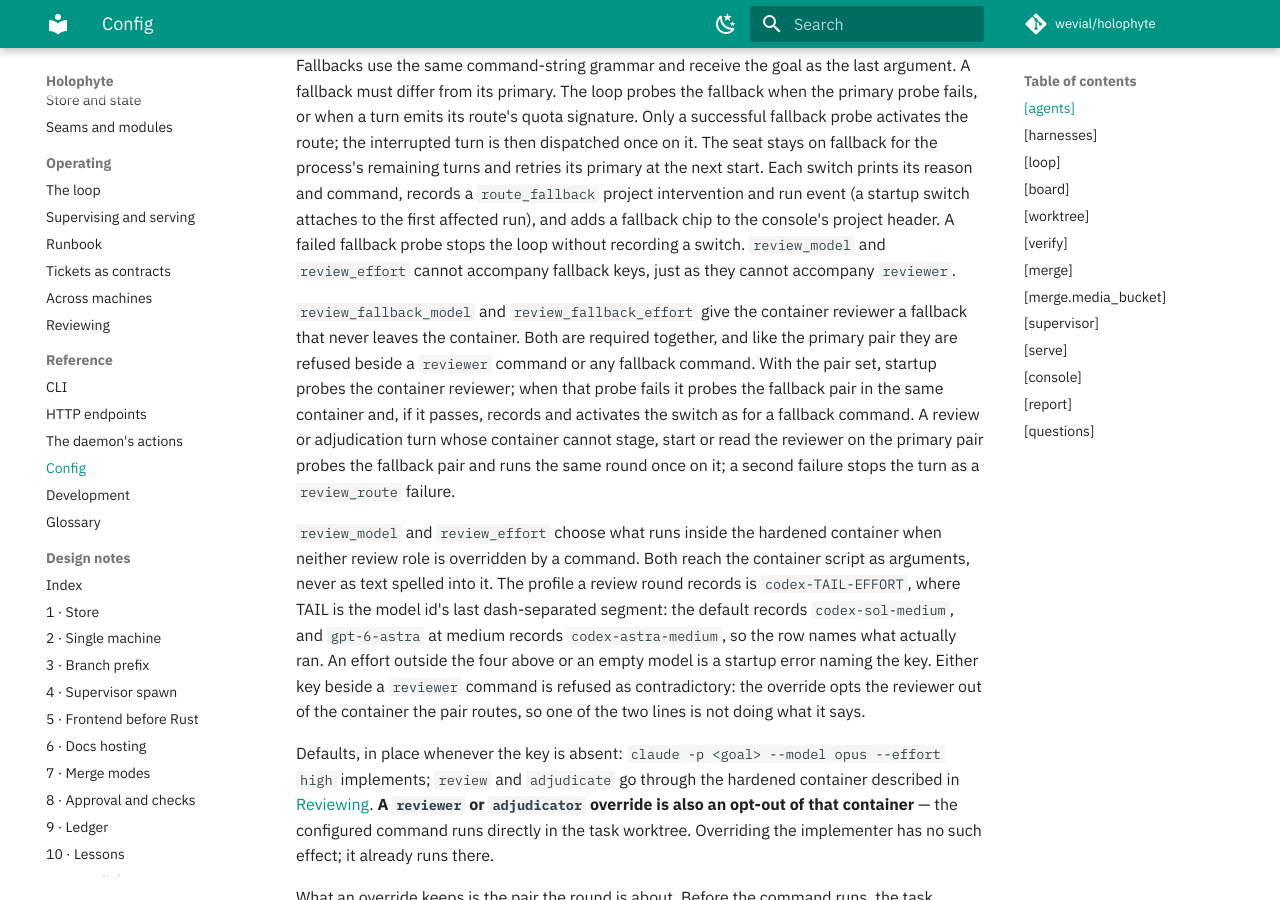
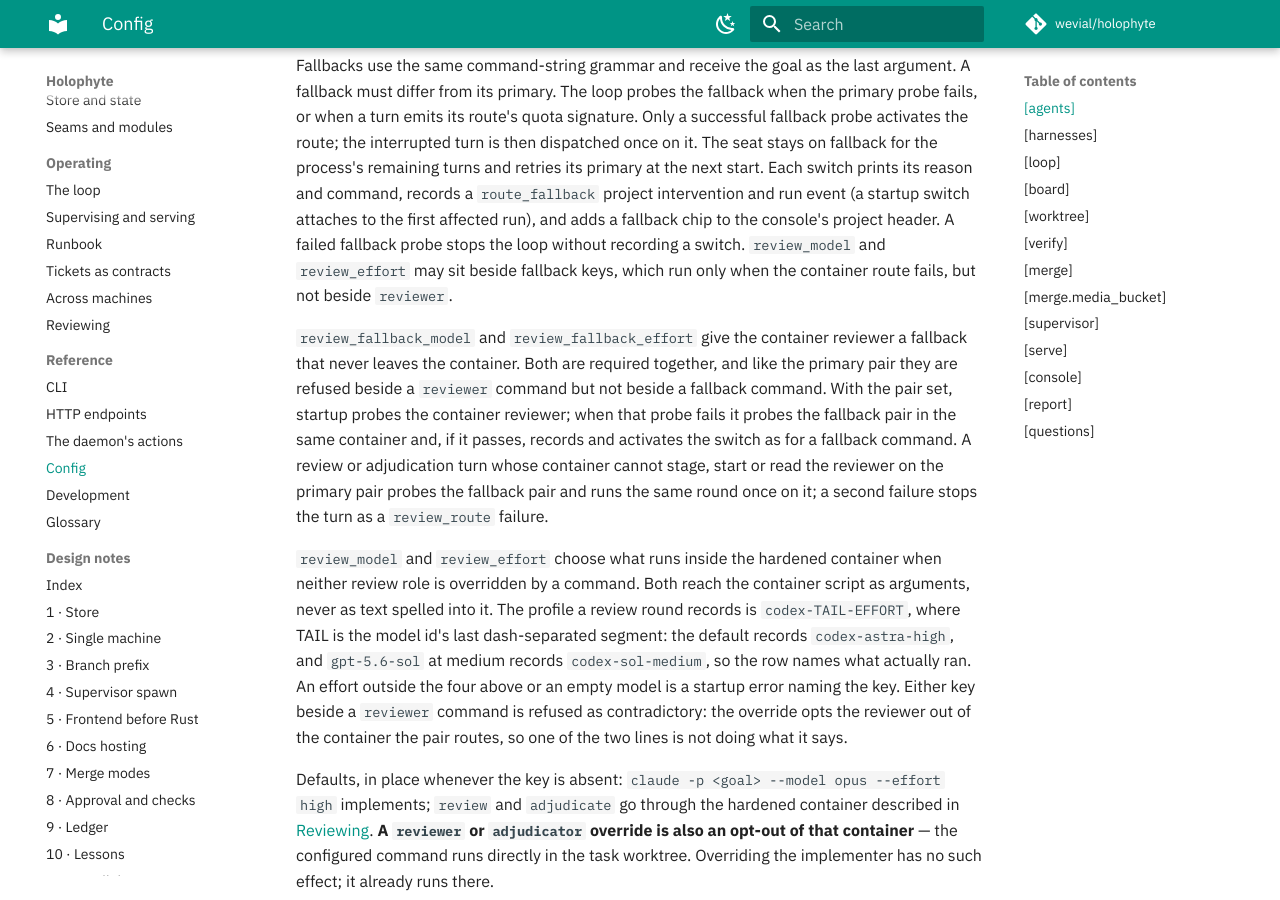
Before and after one commit to wevial/holophyte, an MkDocs documentation site: the page built from docs/config.md, in a window 1280 px wide and 900 px high, scrolled down 7874 px. Built offline with MkDocs 1.6.1 and Material for MkDocs 9.7.7, drawn with Linux system fonts in a browser that asks for light colours; comment, search, counter and statistics services are not loaded; some of the changed text lies outside the part shown.

Commit message:
feat(review): let the container pair sit beside fallback commands; default to gpt-6-astra at high (HOLO-39)
review_route() refused [agents] review_model/review_effort (and the
review_fallback_* pair) beside a reviewer command or any *_fallback key.
A fallback runs only when the primary cannot, so it does not contradict
the pair, and implementer_fallback has nothing to do with review. The
refusal now fires only beside a `reviewer` command, which is what opts
the reviewer out of the container.

The built-in review route (review_runner.MODEL/EFFORT) moves from
gpt-5.6-sol at medium to gpt-6-astra at high, the maintainer's agent
spec. The Codex harness table defaults read the same pair, so its
documented defaults move with it.

Tests: tests/test_agent_fallback.py witnesses the pair accepted beside
reviewer_fallback and implementer_fallback, refused beside reviewer, and
the unset pair answering ("gpt-6-astra", "high"); both were RED on the
unchanged code. Tests that pinned the old default or the old refusal are
updated to the new behaviour.

```diff
--- a/docs/config.md
+++ b/docs/config.md
@@ -63,13 +63,13 @@ implementer's command and isolation settings.
 
 | Key | Default | Allowed values and when to change |
 | --- | --- | --- |
-| `implementer` | Default: Claude Code / Opus, high effort | Non-empty command string, or the table `[agents.implementer]` with `harness` (`"claude"` or `"codex"`) and optional `model` and `effort` (`claude`: default `"opus"`, `"high"`; `codex`: default `"gpt-5.6-sol"`, `"medium"`, effort one of `"low"`, `"medium"`, `"high"`, `"xhigh"`), or `harness` `"devin"` with a required `model` and no `effort`; override to select another implementer harness. A table's adapter builds the argv, records the session id (`claude` at dispatch, `codex` from its banner after the turn, `devin` from `devin list --format json` in the task worktree after the turn) and builds the resume argv. |
-| `reviewer` | Default: Hardened Codex review container | Non-empty command string, or the table `[agents.reviewer]` with `harness` `"codex"` and optional `model` and `effort` (default `"gpt-5.6-sol"`, `"medium"`; effort one of `"low"`, `"medium"`, `"high"`, `"xhigh"`), or `harness` `"cursor"` or `"devin"` with a required `model` and no `effort`; override only to supply an independent review route outside the container. |
+| `implementer` | Default: Claude Code / Opus, high effort | Non-empty command string, or the table `[agents.implementer]` with `harness` (`"claude"` or `"codex"`) and optional `model` and `effort` (`claude`: default `"opus"`, `"high"`; `codex`: default `"gpt-6-astra"`, `"high"`, effort one of `"low"`, `"medium"`, `"high"`, `"xhigh"`), or `harness` `"devin"` with a required `model` and no `effort`; override to select another implementer harness. A table's adapter builds the argv, records the session id (`claude` at dispatch, `codex` from its banner after the turn, `devin` from `devin list --format json` in the task worktree after the turn) and builds the resume argv. |
+| `reviewer` | Default: Hardened Codex review container | Non-empty command string, or the table `[agents.reviewer]` with `harness` `"codex"` and optional `model` and `effort` (default `"gpt-6-astra"`, `"high"`; effort one of `"low"`, `"medium"`, `"high"`, `"xhigh"`), or `harness` `"cursor"` or `"devin"` with a required `model` and no `effort`; override only to supply an independent review route outside the container. |
 | `adjudicator` | Default: Hardened Codex review container | Non-empty command string, or the table `[agents.adjudicator]` as for `reviewer`; change to supply a separate adjudication route. |
 | `writer` | Default: Active implementer route | Non-empty command string for PR titles, descriptions and fix-round refreshes. Probed at startup; a failed probe is reported and writing uses the implementer. |
 | `critic` | Default: Absent (no critic) | Only the table `[agents.critic]`, with optional `harness` (`"codex"`, the default), `model` (default `"gpt-6-luna"`) and `effort` (default `"medium"`; one of `"low"`, `"medium"`, `"high"`, `"xhigh"`); a command string is refused. Set it to give a cheap model a seat for judging whether a queued ticket is still relevant. Probed at startup in a throwaway detached checkout of `main`; a failed probe is reported and turns the critic off for the loop's life without stopping it. |
-| `review_model` | Default: `"gpt-5.6-sol"` | Non-empty Codex model ID; change for a different container review model. |
-| `review_effort` | Default: `"medium"` | `"low"`, `"medium"`, `"high"`, `"xhigh"`; change the container review reasoning effort. |
+| `review_model` | Default: `"gpt-6-astra"` | Non-empty Codex model ID; change for a different container review model. |
+| `review_effort` | Default: `"high"` | `"low"`, `"medium"`, `"high"`, `"xhigh"`; change the container review reasoning effort. |
 | `review_fallback_model` | Default: Absent (disabled) | Non-empty Codex model ID, set together with `review_fallback_effort`; the container reviewer's fallback model, run in the same container. |
 | `review_fallback_effort` | Default: Absent (disabled) | `"low"`, `"medium"`, `"high"`, `"xhigh"`, set together with `review_fallback_model`; the fallback model's reasoning effort. |
 | `implementer_isolation` | Default: `"none"` | `"container"` isolates turns and live probes. Optional table form: `{ backend = "container", memory = "4g", writable = true }`; memory is a positive integer with `m` or `g` suffix; writable controls the workspace mount. |
@@ -93,8 +93,8 @@ adjudicator = "my-reviewer --final"
 # The Codex model and reasoning effort the review container runs, for the
 # reviewer and the adjudicator alike. Optional; the values shown are the
 # defaults. The effort is one of low, medium, high, xhigh.
-review_model  = "gpt-5.6-sol"
-review_effort = "medium"
+review_model  = "gpt-6-astra"
+review_effort = "high"
 # A second pair the same container switches to when the first cannot run.
 # Optional; both keys or neither.
 review_fallback_model  = "gpt-5.6-sol"
@@ -332,13 +332,13 @@ turns and retries its primary at the next start. Each switch prints its reason
 and command, records a `route_fallback` project intervention and run event (a
 startup switch attaches to the first affected run), and adds a fallback chip to
 the console's project header. A failed fallback probe stops the loop without
-recording a switch. `review_model` and `review_effort` cannot accompany fallback
-keys, just as they cannot accompany `reviewer`.
+recording a switch. `review_model` and `review_effort` may sit beside fallback
+keys, which run only when the container route fails, but not beside `reviewer`.
 
 `review_fallback_model` and `review_fallback_effort` give the container reviewer
 a fallback that never leaves the container. Both are required together, and like
-the primary pair they are refused beside a `reviewer` command or any fallback
-command. With the pair set, startup probes the container reviewer; when that
+the primary pair they are refused beside a `reviewer` command but not beside a
+fallback command. With the pair set, startup probes the container reviewer; when that
 probe fails it probes the fallback pair in the same container and, if it passes,
 records and activates the switch as for a fallback command. A review or
 adjudication turn whose container cannot stage, start or read the reviewer on
@@ -349,8 +349,8 @@ second failure stops the turn as a `review_route` failure.
 container when neither review role is overridden by a command. Both reach the
 container script as arguments, never as text spelled into it. The profile a
 review round records is `codex-TAIL-EFFORT`, where TAIL is the model id's last
-dash-separated segment: the default records `codex-sol-medium`, and
-`gpt-6-astra` at medium records `codex-astra-medium`, so the row names what
+dash-separated segment: the default records `codex-astra-high`, and
+`gpt-5.6-sol` at medium records `codex-sol-medium`, so the row names what
 actually ran. An effort outside the four above or an empty model is a startup
 error naming the key. Either key beside a `reviewer` command is refused as
 contradictory: the override opts the reviewer out of the container the pair
--- a/review_runner.py
+++ b/review_runner.py
@@ -24,8 +24,8 @@
 # `review_effort` leaves in place; `holophyte.config` reads the keys and hands
 # the pair to `run_review()`. `EFFORTS` is Codex's own vocabulary for
 # `model_reasoning_effort`.
-MODEL = "gpt-5.6-sol"
-EFFORT = "medium"
+MODEL = "gpt-6-astra"
+EFFORT = "high"
 EFFORTS = ("low", "medium", "high", "xhigh")
 
 
```
Also changed, not shown: docs/loop.md (+1 -1 lines), 7 other files.
